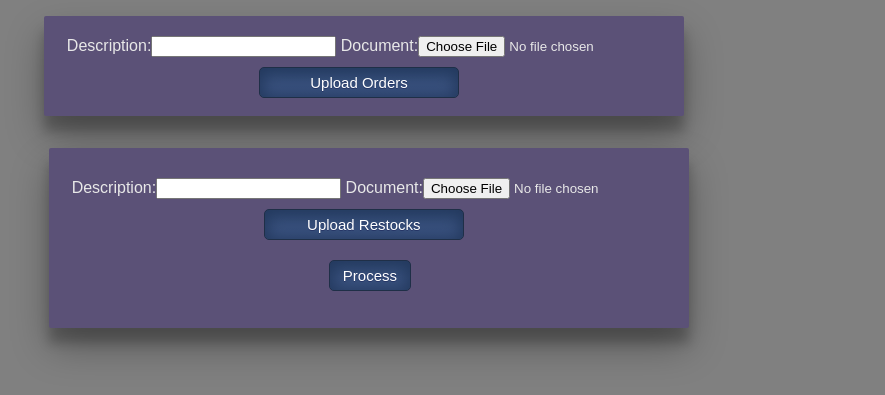
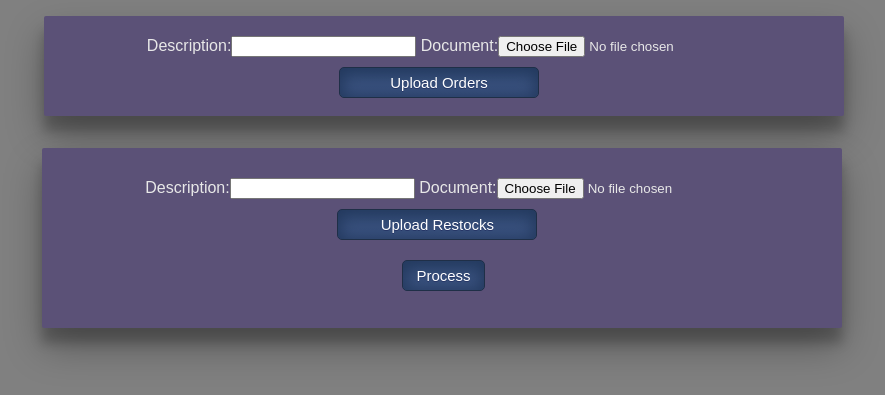
Before and after one commit to thepinkturtle/FightingFowl, a Django app: page / in a window 1280 px wide. Shown: the top 395 px of the page, without its empty margins (220-1105 px from the left). Run offline with Django 3.2, Linux system fonts and the light colour scheme.

Commit message:
clean up :recycle:

```diff
--- a/StockerChecker/templates/model_form_upload.html
+++ b/StockerChecker/templates/model_form_upload.html
@@ -1,14 +1,14 @@
 {% extends 'base.html' %}
 
 {% block content %}
-    <div class="card card-5" style="margin-left:20%;height:80px; width:50%; background-color:#5B5177; padding-top:20px;">
+    <div class="card card-5" style=" margin-left:20%; height:80px; width:800px; background-color:#5B5177; padding-top:20px;">
         <form method="post" enctype="multipart/form-data"  style=" display: inline; margin:10px; color:#E8E8E8;color:#E8E8E8; font-family:Arial;">
             {% csrf_token %}
             {{ form }}
             <button type="submit" class="myButton" style="margin-left:auto; margin-right:auto; width:200px; margin-top:10px;"> Upload Orders </button>
         </form>
     </div>
-    <div class="card card-5" style="margin-left:21%; height:150px; width:50%; background-color:#5B5177; padding-top:30px">
+    <div class="card card-5" style="margin-left:20.5%; height:150px; width:800px; background-color:#5B5177; padding-top:30px">
         <form method="post" enctype="multipart/form-data" style="display: inline; margin:10px; color:#E8E8E8; font-family:Arial;">
             {% csrf_token %}
             {{ form }}
--- a/StockerChecker/views.py
+++ b/StockerChecker/views.py
@@ -48,7 +48,6 @@ def calculate_success( orders_list, restock_list, year ):
         quantity_left = int(restock_list[month][0][2])
         for tuple_ in orders:
             quantity_left = quantity_left - int(tuple_[1])
-            old_results = results
             if( quantity_left > -1 ):
                 results = 'Date: ' + str( month + 1 ) + '/' + str( year )+ ' Success ' + 'quantity: ' + str(quantity_left)
             else:
```
Also changed, not shown: 1 other file.
